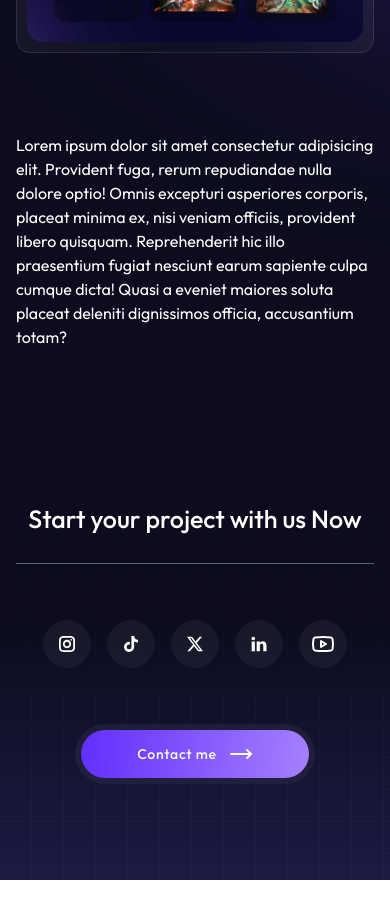
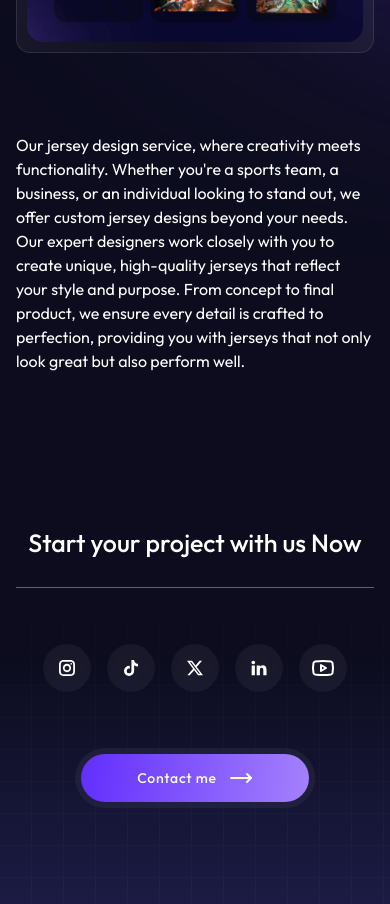
Before and after one commit to tanvir1017/provat-protfolio, a Next.js app: page /manufacturing-service in a window 390 px wide. Shown: the part 3900-4804 px from the top of the page. Before the commit the page ends 4780 px from the top, so only its background shows below. Built offline with nearby package versions, Linux system fonts and the light colour scheme.

Commit message:
fix: 🐛 Fixed some responsive issues

```diff
--- a/src/components/pages/Manufacturing-service/specialized/specilaized.tsx
+++ b/src/components/pages/Manufacturing-service/specialized/specilaized.tsx
@@ -65,13 +65,14 @@ const SpecializedManufacture = () => {
           <div className="pb-5 px-4">
             <div className="max-w-full lg-min:max-w-6xl m-auto isolate z-0 py-10 rounded-2xl">
               <p className="text-white">
-                Lorem ipsum dolor sit amet consectetur adipisicing elit.
-                Provident fuga, rerum repudiandae nulla dolore optio! Omnis
-                excepturi asperiores corporis, placeat minima ex, nisi veniam
-                officiis, provident libero quisquam. Reprehenderit hic illo
-                praesentium fugiat nesciunt earum sapiente culpa cumque dicta!
-                Quasi a eveniet maiores soluta placeat deleniti dignissimos
-                officia, accusantium totam?
+                Our jersey design service, where creativity meets functionality.
+                Whether you're a sports team, a business, or an individual
+                looking to stand out, we offer custom jersey designs beyond your
+                needs. Our expert designers work closely with you to create
+                unique, high-quality jerseys that reflect your style and
+                purpose. From concept to final product, we ensure every detail
+                is crafted to perfection, providing you with jerseys that not
+                only look great but also perform well.
               </p>
             </div>
           </div>
--- a/src/components/pages/contact-me/get-in-touch/get-in-touch.tsx
+++ b/src/components/pages/contact-me/get-in-touch/get-in-touch.tsx
@@ -8,12 +8,13 @@ import SendMail from "./send-mail";
 const GetInTouch = () => {
   return (
     <div className="bg-[var(--dark-purple)]">
-      <div className="container py-[6.25rem]">
+      <div className="container lg-min:py-[6.25rem] py-[2.25rem]">
         <div className="grid grid-cols-1 lg-min:grid-cols-2 lg-min:gap-x-10">
           {/* Get In Touch ⬇️ */}
           <div id="get-in-touch">
             <h2 className="text-white text-[2rem] lg-min:text-[3rem] lg-min:max-w-2xl max-w-full leading-snug font-semibold ">
               Get In Touch And Collaborate with
+              <br className="lg-min:hidden block " />
               <span className="purple_gradient__heading__txt"> Str Waves</span>
             </h2>
             <div className="grid grid-cols-1 lg-min:grid-cols-2 text-white gap-2 pt-10">
@@ -25,7 +26,7 @@ const GetInTouch = () => {
                 <div>
                   <h5 className="text-2xl font-semibold">WhatsApp</h5>
                   <p className="text-gray-400">+880 188600 9098</p>
-                  <p className="text-gray-400">
+                  <p className="text-gray-400 pt-2 lg-min:text-base text-sm">
                     Contact via WhatsApp for better response and effortless
                     conversation
                   </p>
--- a/src/components/pages/contact-me/hero-section/hero-section.tsx
+++ b/src/components/pages/contact-me/hero-section/hero-section.tsx
@@ -16,7 +16,7 @@ const HeroSectionContactMe = () => {
     <>
       <div className="w-[120px] h-[120px] lg-min:bg-[var(--indigo-5)] lg-min:rounded-full lg-min:blur-[80px] opacity-100 absolute right-0 bottom-0"></div>
       <div className="container mt-8 lg-min:mt-0 lg-min:pt-36 pt-[100px]">
-        <div className="grid grid-cols-1 lg-min:grid-cols-2 place-items-center h-[90dvh]">
+        <div className="grid grid-cols-1 lg-min:grid-cols-2 place-items-center lg-min:h-[90dvh] h-full lg-min:pb-0 pb-10">
           <div className="author__image z-10 p-1.5 rounded-full ">
             <div className="bg-black/75 backdrop-blur-md rounded-full">
               <Image
@@ -42,7 +42,7 @@ const HeroSectionContactMe = () => {
               initial: { opacity: 0 },
               visible: { opacity: 1, transition: { staggerChildren: 0.2 } },
             }}
-            className="text-white -mt-20 z-10"
+            className="text-white lg-min:-mt-20 mt-0  z-10"
           >
             <motion.h1
               variants={childVariants}
--- a/src/components/pages/design-service/hero-section/hero-section.tsx
+++ b/src/components/pages/design-service/hero-section/hero-section.tsx
@@ -1,6 +1,5 @@
 "use client";
 import { motion, useReducedMotion } from "framer-motion";
-import React from "react";
 
 const HeroSectionDesignService = () => {
   const shouldReduceMotion = useReducedMotion();
@@ -29,8 +28,8 @@ const HeroSectionDesignService = () => {
           variants={childVariants}
           className="text-[#ffffffb5] max-w-md text-center font-light lg-min:font-normal"
         >
-          Our AI image generation service empowers you to bring your creative
-          visions to life like never before.
+          We combine creativity with precision to deliver designs that stand out
+          and perform
         </motion.h6>
       </motion.div>
     </div>
```
